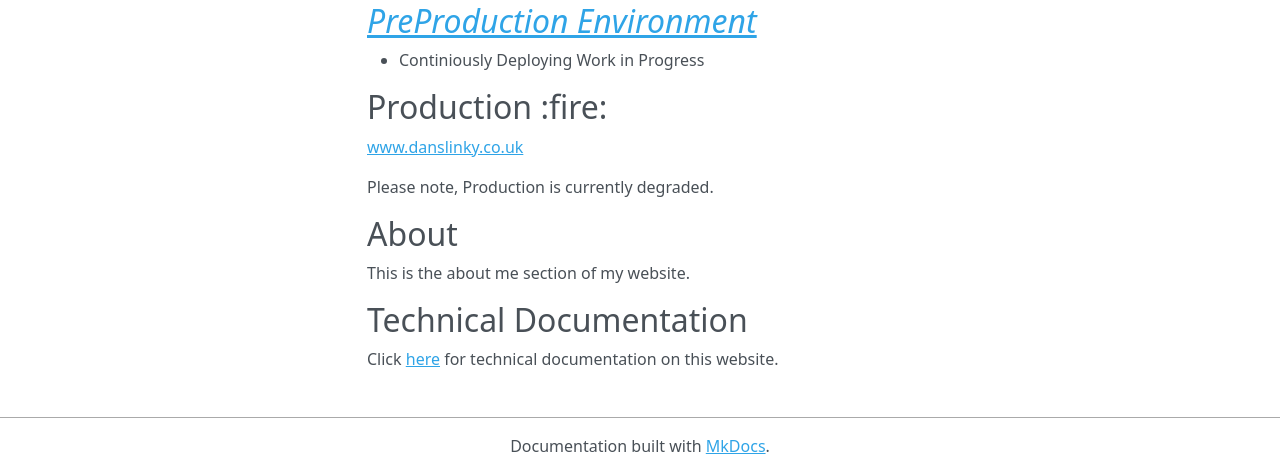
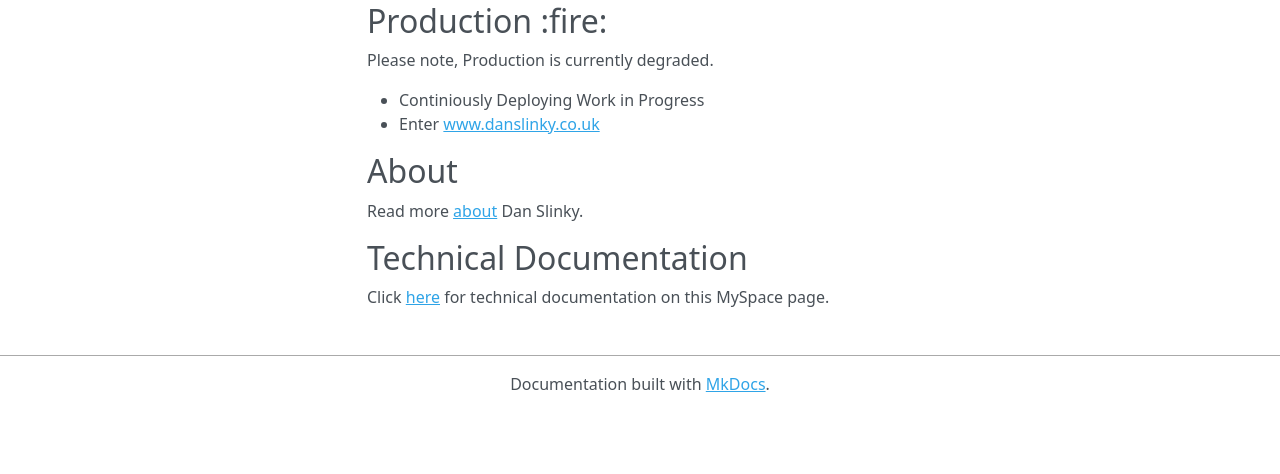
Before and after one commit to danslinky/danslinky.co.uk, an MkDocs documentation site: the page built from docs/index.md, in a window 1280 px wide and 1014 px high, cut to the strip 540-1014 px from the top of the window. Built offline with MkDocs 1.6.1, drawn with Linux system fonts in a browser that asks for light colours; nearby versions of some CDN libraries; some of the changed text lies outside the part shown.

Commit message:
General cleanup

```diff
--- a/docs/index.md
+++ b/docs/index.md
@@ -6,20 +6,17 @@
 
 <iframe width="560" height="315" src="https://www.youtube.com/embed/TcGUq53OXJc?si=-HF_EE1vSyAPNgv7&amp;clip=UgkxXDTG-KsrnbG0r2rfElML2bWChXObOOb-&amp;clipt=ENjxFhjb9Rc" title="YouTube video player" frameborder="0" allow="accelerometer; autoplay; clipboard-write; encrypted-media; gyroscope; picture-in-picture; web-share" allowfullscreen></iframe>
 
-## _**[PreProduction Environment](https://danslinky.github.io/danslinky.co.uk/)**_
-
- - Continiously Deploying Work in Progress
-
 ## Production :fire:
-
-[www.danslinky.co.uk](https://www.danslinky.co.uk)
 
 Please note, Production is currently degraded.
 
+ - Continiously Deploying Work in Progress
+ - Enter [www.danslinky.co.uk](https://www.danslinky.co.uk)
+
 ## About
 
-This is the about me section of my website.
+Read more [about](https://www.danslinky.co.uk/) Dan Slinky.
 
 ## Technical Documentation
 
-Click [here](rtfm.md) for technical documentation on this website.
+Click [here](rtfm.md) for technical documentation on this MySpace page.
--- a/mkdocs.yml
+++ b/mkdocs.yml
@@ -4,7 +4,6 @@
 repo_url: https://github.com/danslinky/danslinky.co.uk
 nav:
   - Home: index.md
-  - About: https://www.danslinky.co.uk
-  - Resume: resume.md
+  - About: https://www.danslinky.co.uk/
   - Contact: contact.md
   - RTFM: rtfm.md
```
